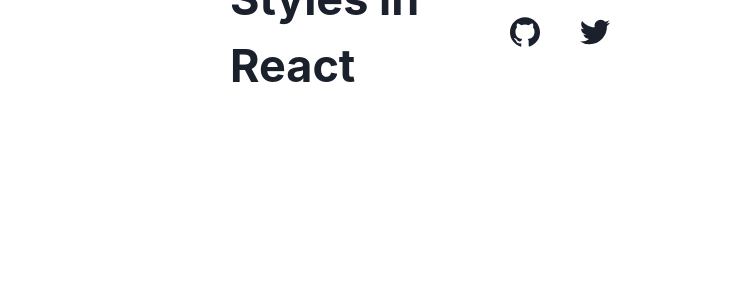
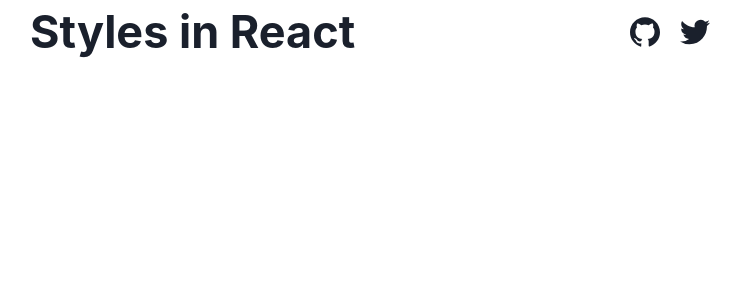
Before and after one commit to RikutoOgaki/React-CSSpage, a Next.js app: page /components/Head in a window 1280 px wide. Shown: the top 300 px of the page, without its empty margins (420-1160 px from the left). Built offline with nearby package versions, Linux system fonts and the light colour scheme.

Commit message:
ReactCSS

```diff
--- a/src/pages/components/Head.tsx
+++ b/src/pages/components/Head.tsx
@@ -14,13 +14,13 @@ export default function Head() {
                 alignItems={'center'}
                 position={'fixed'}
                 top={0}>
-                <Box paddingLeft={{ base: '20rem', lg: '40rem' }}>
+                <Box paddingLeft={{ base: '10rem', lg: '20rem' }}>
                     <Text
                         as={'h2'}
-                        fontSize={'7xl'}
+                        fontSize={{ base: '4xl', lg: '7xl' }}
                         fontWeight={'bold'}>Styles in React</Text>
                 </Box>
-                <Flex paddingRight={'50rem'} gap={'4rem'}>
+                <Flex paddingRight={{ base: '50rem', lg: '40rem' }} gap={'2rem'}>
                     <Link href={'https://github.com/RikutoOgaki/React-CSSpage'}>
                         <Text fontSize={'5xl'}>
                             <SiGithub />
```
